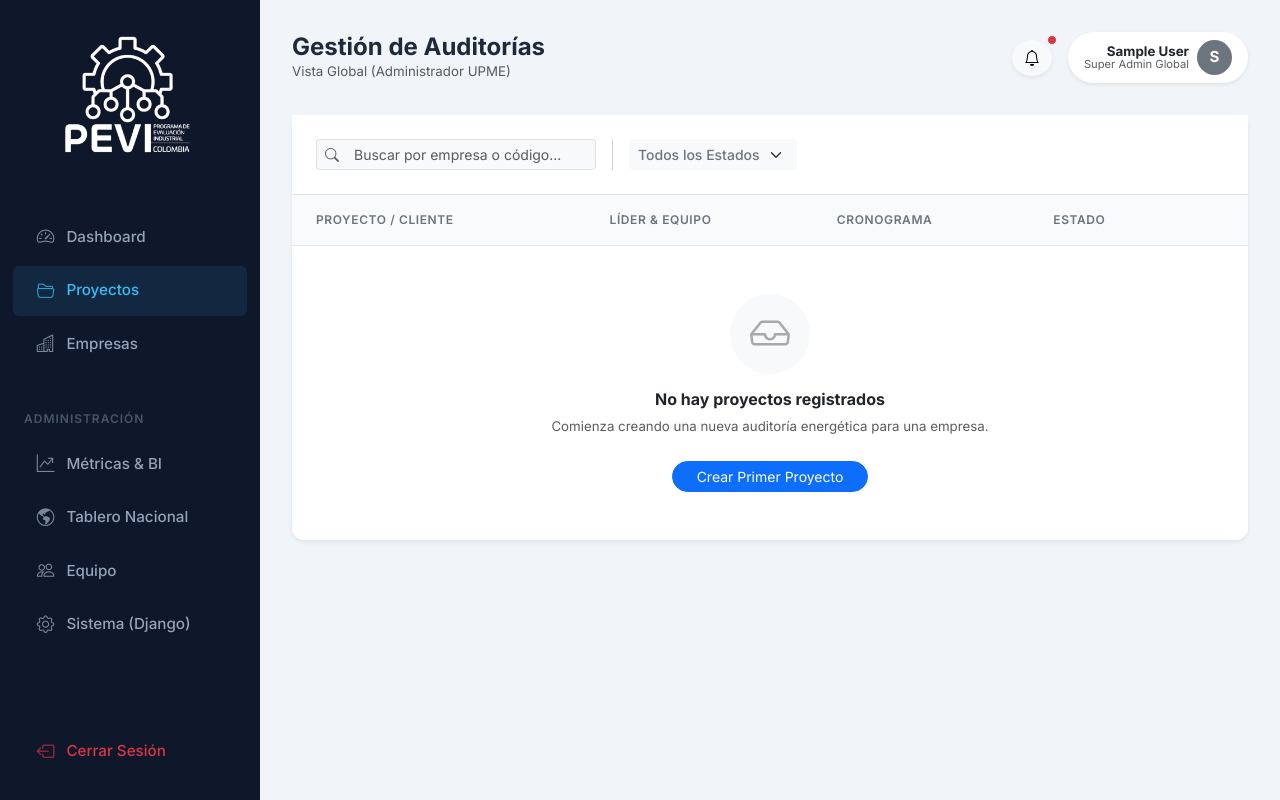
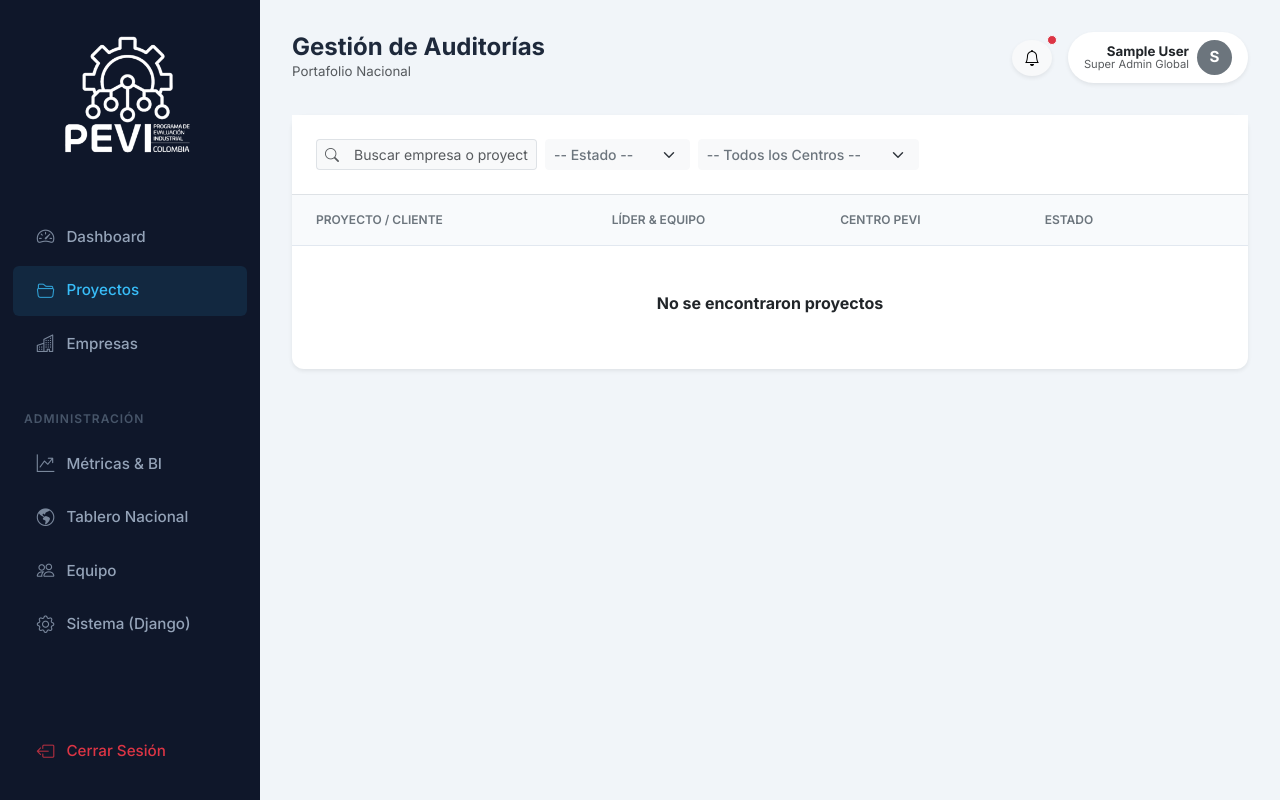
Before and after one commit to Santiago-caicedo/sistema_pevi, a Django app: page /proyectos/ in a window 1280 px wide. Run offline with Django 5.2, Linux system fonts and the light colour scheme; the visitor is signed in with stand-in values (Sample User, id 1); data comes from the database, SQL or seed files in the repository; data that the repository does not hold is empty.

Commit message:
filtros de proyectos finalizado

```diff
--- a/config/urls.py
+++ b/config/urls.py
@@ -1,7 +1,7 @@
 from django.contrib import admin
 from django.urls import path, include
 from gestion.views import (
-    crear_empresa, crear_usuario, dashboard, crear_proyecto, detalle_proyecto, editar_proyecto, editar_usuario, eliminar_usuario, generar_informe_pdf,
+    cambiar_estado_proyecto, crear_empresa, crear_usuario, dashboard, crear_proyecto, detalle_proyecto, editar_proyecto, editar_usuario, eliminar_usuario, generar_informe_pdf,
     lista_proyectos, lista_empresas, lista_usuarios, registrar_consumo, registrar_produccion, subir_documento
 )
 from django.conf import settings
@@ -27,6 +27,7 @@ urlpatterns = [
     path('proyectos/<int:proyecto_id>/editar/', editar_proyecto, name='editar_proyecto'),
     path('proyectos/<int:proyecto_id>/documentos/subir/', subir_documento, name='subir_documento'),
     path('proyectos/<int:proyecto_id>/informe/pdf/', generar_informe_pdf, name='generar_informe_pdf'),
+    path('proyectos/<int:proyecto_id>/estado/<str:nuevo_estado>/', cambiar_estado_proyecto, name='cambiar_estado'),
 
     # --- REGISTROS DE BITÁCORA (Orden Importante) ---
     path('proyectos/<int:proyecto_id>/registro/produccion/', registrar_produccion, name='registrar_produccion'),
--- a/gestion/models.py
+++ b/gestion/models.py
@@ -54,5 +54,10 @@ class Usuario(AbstractUser):
     def es_profesor(self):
         return self.rol == self.ROL_PROFESOR
 
+    @property
+    def es_directivo(self):
+        """Devuelve True si el usuario tiene capacidad de gestión (Director o Nacional)."""
+        return self.rol in [self.ROL_DIRECTOR, self.ROL_NACIONAL] or self.is_superuser
+
     def __str__(self):
         return f"{self.username} - {self.get_rol_display()}"
--- a/gestion/views.py
+++ b/gestion/views.py
@@ -5,7 +5,7 @@ from django.contrib.auth.decorators import login_required
 from django.core.exceptions import PermissionDenied
 from django.http import HttpResponse
 from django.template.loader import render_to_string
-from django.db.models import Sum
+from django.db.models import Sum, Q
 from django.utils import timezone
 
 # Librería PDF
@@ -13,7 +13,7 @@ from weasyprint import HTML
 import tempfile
 
 # Modelos y Formularios del Sistema
-from .models import Usuario
+from .models import CentroPevi, Usuario
 from .forms import UsuarioForm, UsuarioEditarForm
 from auditorias.models import ProyectoAuditoria, Empresa
 from auditorias.forms import (
@@ -162,23 +162,89 @@ def dashboard(request):
 @login_required
 @acceso_staff
 def lista_proyectos(request):
+    """
+    Listado de auditorías con filtros avanzados.
+    AJUSTE: Incluye filtro rápido para "Mis Proyectos" en roles directivos.
+    """
     user = request.user
+
+    # Inicialización
     proyectos = ProyectoAuditoria.objects.none()
+    opciones_centros = []
+    opciones_lideres = []
+    es_vista_nacional = False
+    titulo_vista = "Gestión de Proyectos"
 
-    # Mismos filtros de seguridad que el Dashboard
+    # 1. DEFINICIÓN DE PERMISOS (SCOPE)
+
+    # CASO A: Es Nacional (Puro o Híbrido) -> VE TODO
     if user.is_superuser or user.rol == 'DIRECTOR_NACIONAL':
-        proyectos = ProyectoAuditoria.objects.select_related('empresa', 'centro').all()
+        proyectos = ProyectoAuditoria.objects.select_related('empresa', 'centro', 'lider_proyecto').all()
+
+        opciones_centros = CentroPevi.objects.filter(activo=True).order_by('nombre')
+
+        # MEJORA: Traemos a TODOS los que tengan proyectos asignados (incluyendo al mismo Director Nacional)
+        opciones_lideres = Usuario.objects.filter(proyectos_liderados__isnull=False).distinct().order_by('first_name')
+
+        es_vista_nacional = True
+        titulo_vista = "Portafolio Nacional de Proyectos"
+
+    # CASO B: Director de Centro
     elif user.rol == 'DIRECTOR_CENTRO':
-        proyectos = ProyectoAuditoria.objects.filter(centro=user.centro_pevi)
+        if user.centro_pevi:
+            proyectos = ProyectoAuditoria.objects.filter(centro=user.centro_pevi).select_related('empresa', 'lider_proyecto')
+            # Líderes locales que tengan proyectos
+            opciones_lideres = Usuario.objects.filter(centro_pevi=user.centro_pevi, proyectos_liderados__isnull=False).distinct()
+
+        es_vista_nacional = False
+        titulo_vista = f"Proyectos {user.centro_pevi.nombre}"
+
+    # CASO C: Profesor
     elif user.rol == 'PROFESOR':
-        proyectos = ProyectoAuditoria.objects.filter(lider_proyecto=user)
+        proyectos = ProyectoAuditoria.objects.filter(lider_proyecto=user).select_related('empresa')
+        es_vista_nacional = False
+        titulo_vista = "Mis Proyectos Liderados"
+
+    # CASO D: Estudiante
     elif user.rol == 'ESTUDIANTE':
-        proyectos = ProyectoAuditoria.objects.filter(equipo=user)
+        proyectos = ProyectoAuditoria.objects.filter(equipo=user).select_related('empresa')
+        es_vista_nacional = False
+        titulo_vista = "Mis Asignaciones"
 
-    return render(request, 'gestion/lista_proyectos.html', {
-        'proyectos': proyectos.order_by('-created_at'),
-        'usuario_centro': user.centro_pevi
-    })
+    # 2. PROCESAMIENTO DE FILTROS
+    filtro_q = request.GET.get('q')
+    filtro_estado = request.GET.get('estado')
+    filtro_lider = request.GET.get('lider')
+    filtro_centro = request.GET.get('centro')
+
+    if filtro_q:
+        proyectos = proyectos.filter(Q(nombre_proyecto__icontains=filtro_q) | Q(empresa__razon_social__icontains=filtro_q))
+
+    if filtro_estado:
+        proyectos = proyectos.filter(estado=filtro_estado)
+
+    # Filtro Líder (Funciona también para filtrarse a sí mismo)
+    if filtro_lider and (user.es_directivo or user.is_superuser):
+        proyectos = proyectos.filter(lider_proyecto_id=filtro_lider)
+
+    if filtro_centro and es_vista_nacional:
+        proyectos = proyectos.filter(centro_id=filtro_centro)
+
+    # 3. CONTEXTO
+    context = {
+        'proyectos': proyectos.order_by('-updated_at'),
+        'page_subtitle': titulo_vista,
+        'opciones_centros': opciones_centros,
+        'opciones_lideres': opciones_lideres,
+        'es_vista_nacional': es_vista_nacional,
+
+        'filtro_actual_q': filtro_q or '',
+        'filtro_actual_estado': filtro_estado or '',
+        'filtro_actual_lider': int(filtro_lider) if filtro_lider else '',
+        'filtro_actual_centro': int(filtro_centro) if filtro_centro else '',
+    }
+
+    return render(request, 'gestion/lista_proyectos.html', context)
 
 # ==============================================================================
 #  2. GESTIÓN ADMINISTRATIVA (Empresas y Equipo)
@@ -626,3 +692,34 @@ def generar_informe_pdf(request, proyecto_id):
     filename = f"Informe_PEVI_{proyecto.id}.pdf"
     response['Content-Disposition'] = f'inline; filename="{filename}"'
     return response
+
+
+@login_required
+@solo_lideres # Solo Directores y Profesores pueden cambiar estados
+def cambiar_estado_proyecto(request, proyecto_id, nuevo_estado):
+    """
+    Cambia el ciclo de vida del proyecto:
+    BORRADOR -> EJECUCION -> FINALIZADO
+    """
+    proyecto = get_object_or_404(ProyectoAuditoria, id=proyecto_id)
+
+    # Validación de seguridad extra (Propiedad)
+    if not verificar_acceso_proyecto(request.user, proyecto):
+        raise PermissionDenied("No tienes permiso sobre este proyecto.")
+
+    # Validar que el estado sea uno de los permitidos
+    estados_validos = ['BORRADOR', 'EJECUCION', 'FINALIZADO']
+
+    if nuevo_estado in estados_validos:
+        proyecto.estado = nuevo_estado
+        proyecto.save()
+
+        # Mensajes de feedback según el estado
+        if nuevo_estado == 'EJECUCION':
+            messages.success(request, "¡Proyecto activado! Ahora está En Ejecución.")
+        elif nuevo_estado == 'FINALIZADO':
+            messages.success(request, "Proyecto Finalizado y Cerrado exitosamente.")
+        else:
+            messages.info(request, "Estado del proyecto actualizado.")
+
+    return redirect('detalle_proyecto', proyecto_id=proyecto.id)
--- a/templates/gestion/lista_proyectos.html
+++ b/templates/gestion/lista_proyectos.html
@@ -3,58 +3,112 @@
 {% block title %}Proyectos{% endblock %}
 {% block page_title %}Gestión de Auditorías{% endblock %}
 {% block page_subtitle %}
-    {% if usuario_centro %}
-        Proyectos registrados por {{ usuario_centro.nombre }}
+    {% if es_vista_nacional %}
+        Portafolio Nacional
     {% else %}
-        Vista Global (Administrador UPME)
+        Vista Local / Mis Proyectos
     {% endif %}
 {% endblock %}
 
 {% block content %}
 <div class="card-modern p-0 shadow-sm">
 
-    <div class="p-4 border-bottom bg-white d-flex flex-wrap justify-content-between align-items-center gap-3">
+    <div class="p-4 border-bottom bg-white">
+        <form method="get" class="row g-2 align-items-center">
 
-        <div class="d-flex gap-2">
-            <div class="input-group input-group-sm" style="width: 280px;">
+            <div class="col-md-3">
+                <div class="input-group input-group-sm">
                     <span class="input-group-text bg-light border-end-0 text-muted"><i class="bi bi-search"></i></span>
-                <input type="text" class="form-control bg-light border-start-0" placeholder="Buscar por empresa o código...">
+                    <input type="text" name="q" class="form-control bg-light border-start-0"
+                           placeholder="Buscar empresa o proyecto..."
+                           value="{{ filtro_actual_q }}">
                 </div>
-            <div class="vr text-muted mx-2"></div>
-            <select class="form-select form-select-sm w-auto border-light bg-light fw-medium text-secondary">
-                <option>Todos los Estados</option>
-                <option>En Ejecución</option>
-                <option>Finalizados</option>
+            </div>
+
+            <div class="col-md-2">
+                <select name="estado" class="form-select form-select-sm border-light bg-light fw-medium text-secondary" onchange="this.form.submit()">
+                    <option value="">-- Estado --</option>
+                    <option value="BORRADOR" {% if filtro_actual_estado == 'BORRADOR' %}selected{% endif %}>Borrador</option>
+                    <option value="EJECUCION" {% if filtro_actual_estado == 'EJECUCION' %}selected{% endif %}>En Ejecución</option>
+                    <option value="FINALIZADO" {% if filtro_actual_estado == 'FINALIZADO' %}selected{% endif %}>Finalizado</option>
                 </select>
             </div>
 
+            {% if es_vista_nacional %}
+            <div class="col-md-3">
+                <select name="centro" class="form-select form-select-sm border-light bg-light fw-medium text-secondary" onchange="this.form.submit()">
+                    <option value="">-- Todos los Centros --</option>
+                    {% for c in opciones_centros %}
+                    <option value="{{ c.id }}" {% if filtro_actual_centro == c.id %}selected{% endif %}>
+                        {{ c.nombre }}
+                    </option>
+                    {% endfor %}
+                </select>
+            </div>
+            {% endif %}
+
+            {% if opciones_lideres %}
+            <div class="col-md-3">
+                <select name="lider" class="form-select form-select-sm border-light bg-light fw-medium text-secondary" onchange="this.form.submit()">
+                    <option value="">-- Todos los Líderes --</option>
+
+                    <option value="{{ user.id }}" class="fw-bold text-primary" {% if filtro_actual_lider == user.id %}selected{% endif %}>
+                        ★ Mis Proyectos
+                    </option>
+                    <option disabled>──────────</option>
+
+                    {% for l in opciones_lideres %}
+                        {% if l.id != user.id %}
+                        <option value="{{ l.id }}" {% if filtro_actual_lider == l.id %}selected{% endif %}>
+                            {{ l.get_full_name|default:l.username }}
+                        </option>
+                        {% endif %}
+                    {% endfor %}
+                </select>
+            </div>
+            {% endif %}
+
+            <div class="col text-end">
                 {% if user.rol != 'ESTUDIANTE' %}
-        <a href="{% url 'crear_proyecto' %}" class="btn btn-primary ...">
-            <i class="bi bi-plus-lg me-2"></i> Nuevo Proyecto
+                <a href="{% url 'crear_proyecto' %}" class="btn btn-primary btn-sm rounded-pill shadow-sm fw-medium hover-lift">
+                    <i class="bi bi-plus-lg"></i> <span class="d-none d-lg-inline">Nuevo</span>
                 </a>
                 {% endif %}
+
+                {% if filtro_actual_q or filtro_actual_estado or filtro_actual_centro or filtro_actual_lider %}
+                <a href="{% url 'lista_proyectos' %}" class="btn btn-light btn-sm rounded-circle border ms-1" title="Limpiar Filtros">
+                    <i class="bi bi-x-lg text-muted"></i>
+                </a>
+                {% endif %}
+            </div>
+        </form>
     </div>
 
     <div class="table-responsive" style="overflow: visible;">
         <table class="table-modern table-hover align-middle">
             <thead>
                 <tr>
-                    <th class="ps-4 text-uppercase text-secondary" style="font-size: 0.75rem; letter-spacing: 0.05em;">Proyecto / Cliente</th>
-                    <th class="text-uppercase text-secondary" style="font-size: 0.75rem; letter-spacing: 0.05em;">Líder & Equipo</th>
-                    <th class="text-uppercase text-secondary" style="font-size: 0.75rem; letter-spacing: 0.05em;">Cronograma</th>
-                    <th class="text-uppercase text-secondary" style="font-size: 0.75rem; letter-spacing: 0.05em;">Estado</th>
+                    <th class="ps-4 text-uppercase text-secondary" style="font-size: 0.75rem;">Proyecto / Cliente</th>
+                    <th class="text-uppercase text-secondary" style="font-size: 0.75rem;">Líder & Equipo</th>
+                    {% if es_vista_nacional %}
+                    <th class="text-uppercase text-secondary" style="font-size: 0.75rem;">Centro PEVI</th>
+                    {% endif %}
+                    <th class="text-uppercase text-secondary" style="font-size: 0.75rem;">Estado</th>
                     <th class="text-end pe-4"></th>
                 </tr>
             </thead>
             <tbody>
                 {% for p in proyectos %}
-                <tr style="position: relative;"> <td class="ps-4 py-3">
+                <tr>
+                    <td class="ps-4 py-3">
                         <div class="d-flex align-items-center">
                             <div class="rounded-3 bg-soft-primary text-primary d-flex align-items-center justify-content-center me-3" style="width: 40px; height: 40px;">
                                 <i class="bi bi-folder2-open fs-5"></i>
                             </div>
                             <div>
-                                <div class="fw-bold text-dark mb-0 text-truncate" style="max-width: 250px;">{{ p.nombre_proyecto }}</div>
+                                <a href="{% url 'detalle_proyecto' p.id %}" class="fw-bold text-dark text-decoration-none hover-underline mb-0 text-truncate" style="max-width: 250px; display:block;">
+                                    {{ p.nombre_proyecto }}
+                                </a>
                                 <div class="small text-muted">
                                     <i class="bi bi-building me-1"></i> {{ p.empresa.razon_social }}
                                 </div>
@@ -65,105 +119,56 @@
                     <td>
                         {% if p.lider_proyecto %}
                             <div class="d-flex align-items-center mb-1">
+                                {% if p.lider_proyecto == user %}
+                                    <i class="bi bi-star-fill text-warning me-2"></i>
+                                    <span class="small fw-bold text-dark">Yo (Líder)</span>
+                                {% else %}
                                     <i class="bi bi-person-circle text-secondary me-2"></i>
                                     <span class="small fw-medium text-dark">{{ p.lider_proyecto.get_full_name|default:p.lider_proyecto.username }}</span>
+                                {% endif %}
                             </div>
                         {% else %}
-                            <span class="small text-muted fst-italic">Sin líder asignado</span>
+                            <span class="small text-muted fst-italic">Sin líder</span>
                         {% endif %}
 
                         {% if p.equipo.count > 0 %}
                             <span class="badge bg-light text-secondary border rounded-pill" style="font-size: 0.65rem;">
-                                +{{ p.equipo.count }} Ing.
+                                +{{ p.equipo.count }}
                             </span>
                         {% endif %}
                     </td>
 
-                    <td>
-                        <div class="small text-dark fw-medium">{{ p.fecha_inicio|date:"d M, Y" }}</div>
-                        {% if p.fecha_cierre_estimada %}
-                            <div class="small text-muted" style="font-size: 0.75rem;">
-                                Fin est: {{ p.fecha_cierre_estimada|date:"d M" }}
-                            </div>
-                        {% else %}
-                            <div class="small text-muted">-</div>
+                    {% if es_vista_nacional %}
+                    <td><span class="badge bg-light text-dark border">{{ p.centro.nombre }}</span></td>
                     {% endif %}
-                    </td>
 
                     <td>
                         {% if p.estado == 'FINALIZADO' %}
                             <span class="badge bg-soft-success text-success border border-success-subtle rounded-pill px-3">Finalizado</span>
-                            <div class="progress mt-2" style="height: 3px; width: 80px;">
-                                <div class="progress-bar bg-success" style="width: 100%"></div>
-                            </div>
                         {% elif p.estado == 'EJECUCION' %}
                             <span class="badge bg-soft-primary text-primary border border-primary-subtle rounded-pill px-3">En Ejecución</span>
-                            <div class="progress mt-2" style="height: 3px; width: 80px;">
-                                <div class="progress-bar bg-primary progress-bar-striped" style="width: 60%"></div>
-                            </div>
                         {% else %}
                             <span class="badge bg-soft-secondary text-secondary border rounded-pill px-3">{{ p.get_estado_display }}</span>
-                            <div class="progress mt-2" style="height: 3px; width: 80px;">
-                                <div class="progress-bar bg-secondary" style="width: 20%"></div>
-                            </div>
                         {% endif %}
                     </td>
 
                     <td class="text-end pe-4">
-                        <div class="dropdown">
-                            <button class="btn btn-light btn-sm border rounded-circle shadow-sm"
-                                    type="button"
-                                    data-bs-toggle="dropdown"
-                                    aria-expanded="false"
-                                    data-bs-display="static">
-                                <i class="bi bi-three-dots-vertical text-muted"></i>
-                            </button>
-
-                            <ul class="dropdown-menu dropdown-menu-end shadow border-0" style="z-index: 9999;">
-                                <li><h6 class="dropdown-header text-uppercase small">Acciones</h6></li>
-                                <li>
-                                    <a class="dropdown-item" href="{% url 'detalle_proyecto' p.id %}">
-                                        <i class="bi bi-speedometer2 me-2 text-primary"></i> Ir al Panel
-                                    </a>
-                                </li>
-                                <li><a class="dropdown-item" href="#"><i class="bi bi-pencil me-2"></i> Editar Datos</a></li>
-                                <li><hr class="dropdown-divider"></li>
-                                <li><a class="dropdown-item text-danger" href="#"><i class="bi bi-trash me-2"></i> Archivar</a></li>
-                            </ul>
-                        </div>
+                        <a href="{% url 'detalle_proyecto' p.id %}" class="btn btn-light btn-sm border text-secondary fw-medium">Gestionar</a>
                     </td>
                 </tr>
                 {% empty %}
                 <tr>
-                    <td colspan="5" class="text-center py-5">
-                        <div class="mb-3">
-                            <div class="rounded-circle bg-light d-inline-flex align-items-center justify-content-center" style="width: 80px; height: 80px;">
-                                <i class="bi bi-inbox fs-1 text-muted opacity-50"></i>
-                            </div>
-                        </div>
-                        <h6 class="fw-bold text-dark">No hay proyectos registrados</h6>
-                        <p class="text-muted small mb-4">Comienza creando una nueva auditoría energética para una empresa.</p>
-                        <a href="{% url 'crear_proyecto' %}" class="btn btn-primary btn-sm px-4 rounded-pill">
-                            Crear Primer Proyecto
-                        </a>
+                    <td colspan="{% if es_vista_nacional %}5{% else %}4{% endif %}" class="text-center py-5">
+                        <h6 class="fw-bold text-dark">No se encontraron proyectos</h6>
                     </td>
                 </tr>
                 {% endfor %}
             </tbody>
         </table>
     </div>
+</div>
 
-    {% if proyectos.count > 10 %}
-    <div class="p-3 border-top bg-light d-flex justify-content-between align-items-center">
-        <small class="text-muted">Mostrando <strong>{{ proyectos.count }}</strong> resultados</small>
-        <nav>
-            <ul class="pagination pagination-sm mb-0">
-                <li class="page-item disabled"><a class="page-link" href="#">Anterior</a></li>
-                <li class="page-item active"><a class="page-link" href="#">1</a></li>
-                <li class="page-item"><a class="page-link" href="#">Siguiente</a></li>
-            </ul>
-        </nav>
-    </div>
-    {% endif %}
-</div>
+<style>
+    .hover-underline:hover { text-decoration: underline !important; color: #0284c7 !important; }
+</style>
 {% endblock %}
```
Also changed, not shown: templates/gestion/proyecto_detalle.html (+42 -13 lines). Lines whose indentation alone changed are shown as unchanged.
